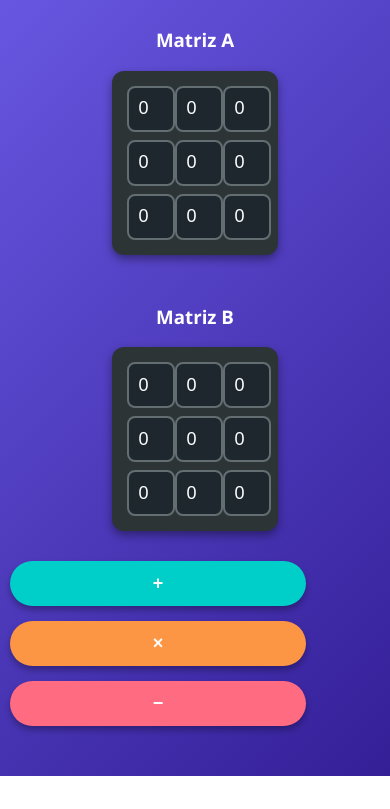
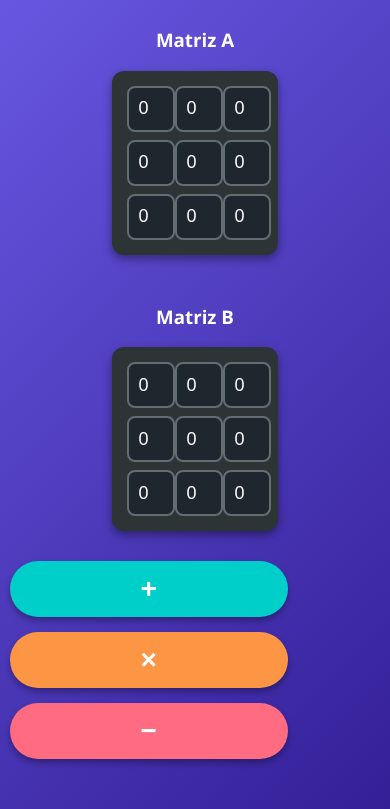
Before and after one commit to Cunharst/MatrixPert, a plain HTML site: page index.html in a window 390 px wide. Shown: the part 106-915 px from the top of the page. Before the commit the page ends 882 px from the top, so only its background shows below. Drawn offline with Linux system fonts and the light colour scheme.

Commit message:
Update style.css

```diff
--- a/assets/style.css
+++ b/assets/style.css
@@ -200,9 +200,9 @@ button {
   }
 
   button {
-    width: 80%;
+    width: 75%;
     padding: 12px 0;
-    font-size: 18px;
+    font-size: 28px;
   }
 
   .resultado {
```
